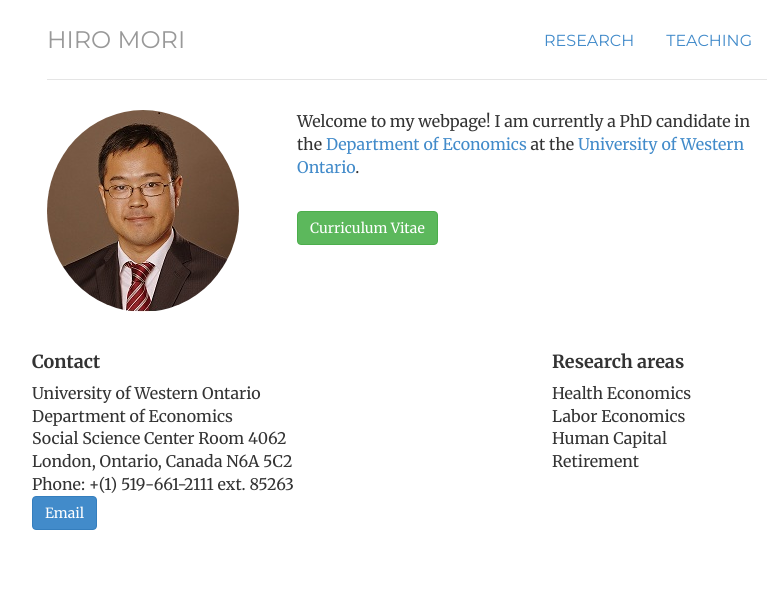
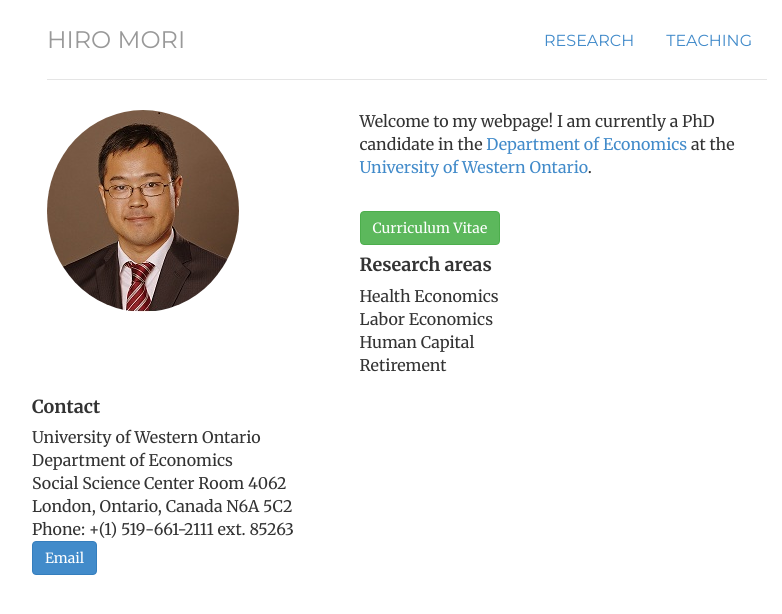
Before and after one commit to morihiroaki/morihiroaki.github.io, a Jekyll site: the page built from index.html, in a window 1280 px wide. Shown: the top 614 px of the page, without its empty margins (233-1015 px from the left). Built offline with Jekyll 4.4.1, drawn with Linux system fonts in a browser that asks for light colours.

Commit message:
Update index.html

```diff
--- a/index.html
+++ b/index.html
@@ -7,10 +7,10 @@
 ---
 <!--div class="jumbotron"-->
 <div class="row">
-              <div class='col-sm-4'>
+              <div class='col-sm-5'>
             	<img  class="img-circle avatar" alt="Hiro Mori" src="files/portrait.jpg">
              </div>
-             <div class='col-sm-8'>
+             <div class='col-sm-7'>
               <p> Welcome to my webpage! I am currently a PhD candidate in the <a href="http://economics.uwo.ca/">Department of Economics</a> at the <a href="http://www.uwo.ca/">University of Western Ontario</a>.  </p>
               <br/>
               	<a href="/files/cv_mori.pdf" class="btn btn-success" title="Download CV as PDF">Curriculum Vitae</a>
@@ -19,16 +19,7 @@
               <!--a class="btn btn-danger" href="/teaching.html">Teaching</a-->
               </div>
     <div class='row'>
-              <div class='col-md-8'>
-                <h4>Contact</h4>
-                University of Western Ontario <br/>
-                Department of Economics <br/>
-                Social Science Center Room 4062<br/>
-                London, Ontario, Canada N6A 5C2 <br/>
-                Phone: +(1) 519-661-2111 ext. 85263 <br/>
-                <a class="btn btn-primary" href="mailto:hmori@uwo.ca">Email</a>
-              </div>
-                <div class='col-md-4'>
+                <div class='col-md-5'>
                 <h4>Research areas</h4>
                 <div class='fields'>
                   <ul class="list-unstyled">
@@ -39,6 +30,15 @@
                   </ul>
                 </div>
               </div>
+              <div class='col-md-7'>
+                <h4>Contact</h4>
+                University of Western Ontario <br/>
+                Department of Economics <br/>
+                Social Science Center Room 4062<br/>
+                London, Ontario, Canada N6A 5C2 <br/>
+                Phone: +(1) 519-661-2111 ext. 85263 <br/>
+                <a class="btn btn-primary" href="mailto:hmori@uwo.ca">Email</a>
+              </div>
   </div>
 
  </div>
```
